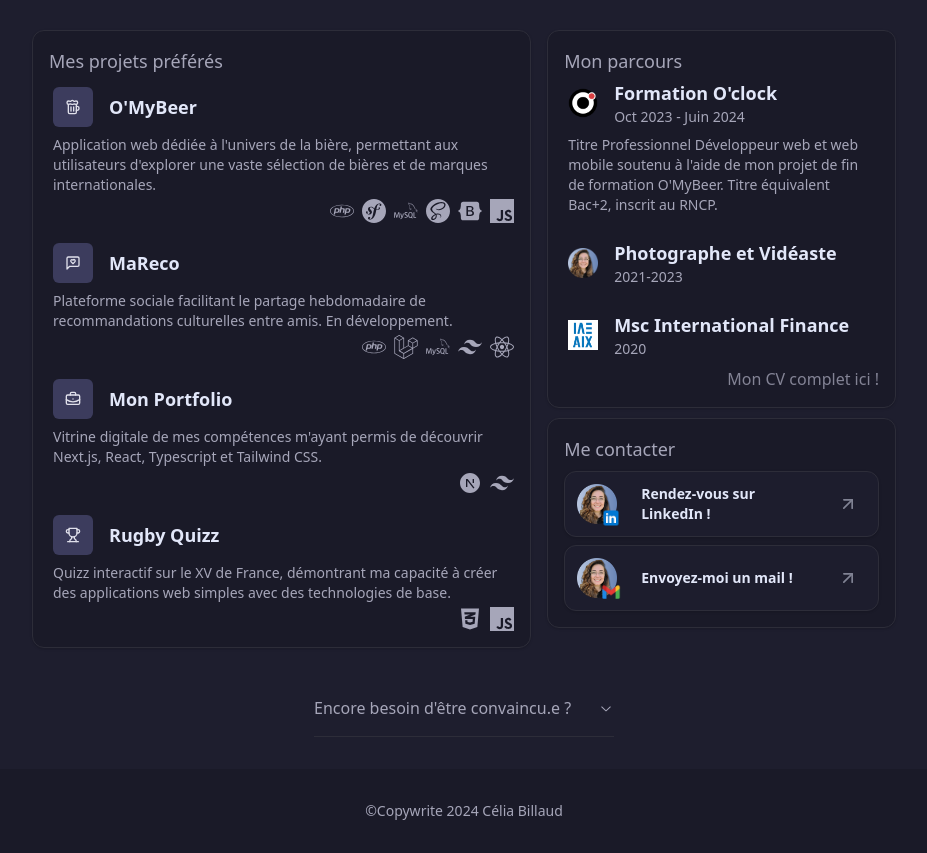
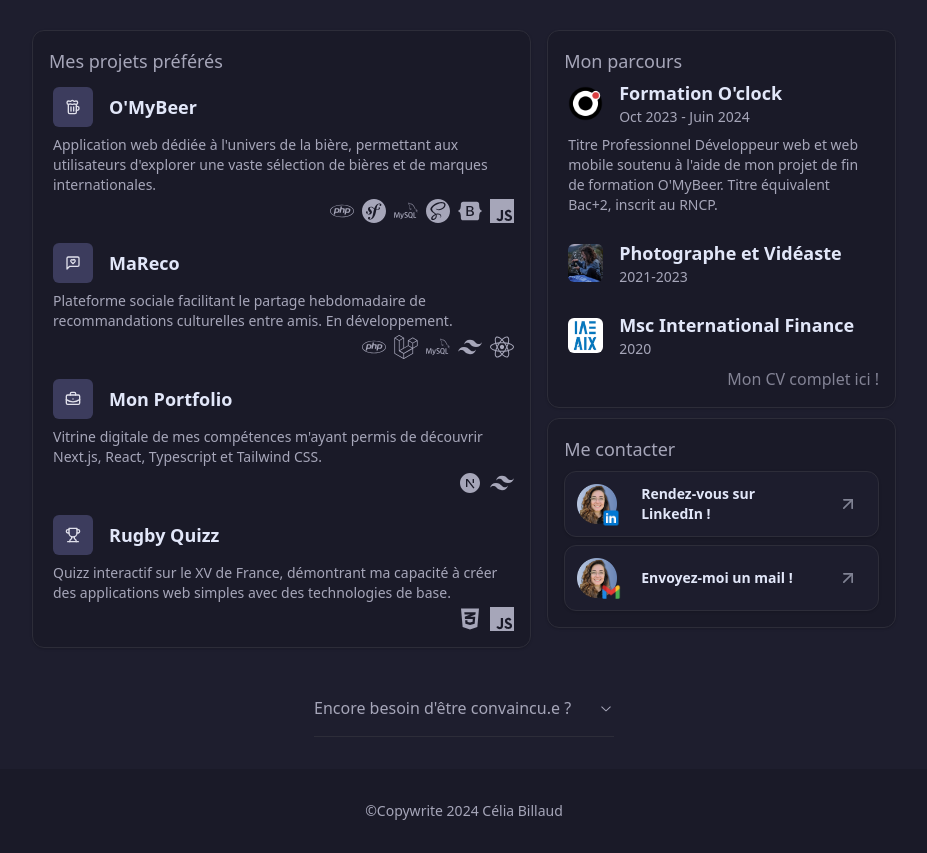
Before and after one commit to CeliaBillaud/portfolio, a Next.js app: page / in a window 1280 px wide. Shown: the part 956-1809 px from the top of the page, without its empty margins (176-1103 px from the left). Built offline with nearby package versions, Linux system fonts and the light colour scheme; a web font is replaced by a local one.

Commit message:
img priority and photo changes

```diff
--- a/app/_components/Experience.tsx
+++ b/app/_components/Experience.tsx
@@ -11,7 +11,7 @@ export const EXPERIENCE: ExperienceProps[] = [
         date: "Oct 2023 - Juin 2024",
     },
     {
-        image:"/profile-pic(8).png",
+        image:"/photo.jpg",
         imageAlt: "photo de profil",
         title: "Photographe et Vidéaste",
         //todo mettre un lien?
@@ -44,9 +44,10 @@ export const Experience = (props :
                         <span className="rounded-md">
                             <Image
                                 src={props.image}
-                                width = "30"
-                                height = "30"
+                                width = "35"
+                                height = "35"
                                 alt={props.imageAlt}
+                                className="rounded-md"
                                 />
                         </span>
                         <div className="flex flex-col">
--- a/app/_components/PhotoGrid.tsx
+++ b/app/_components/PhotoGrid.tsx
@@ -28,6 +28,7 @@ export const PhotoGrid = () => {
                     fill
                     style={{ objectFit: 'cover' }}
                     className="rounded-lg"
+                    priority
                 />
             </div>
             <div className="hidden lg:block lg:col-span-1 lg:row-span-1 relative">
@@ -37,6 +38,7 @@ export const PhotoGrid = () => {
                     fill
                     style={{ objectFit: 'cover' }}
                     className="rounded-lg"
+                    priority
                 />
             </div>
         </div>
```
Also changed, not shown: public/photo.jpg (added).
